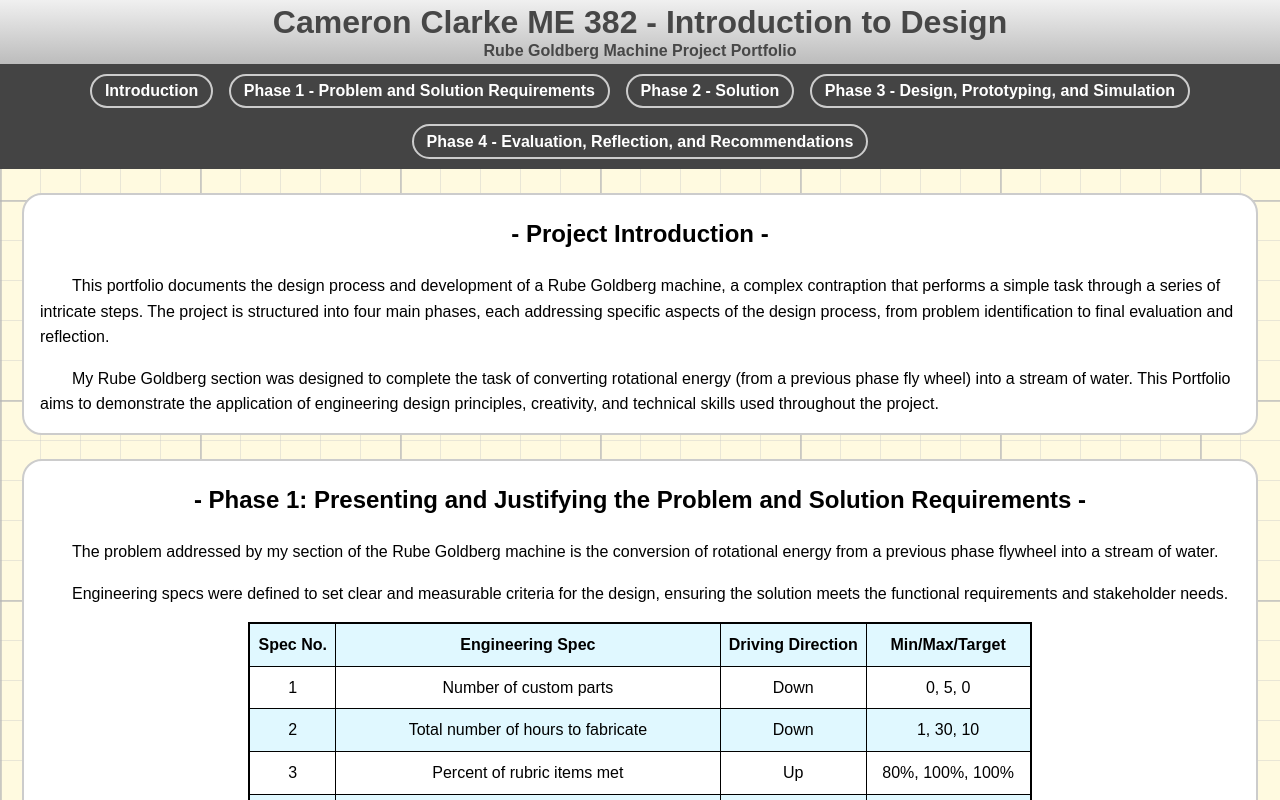
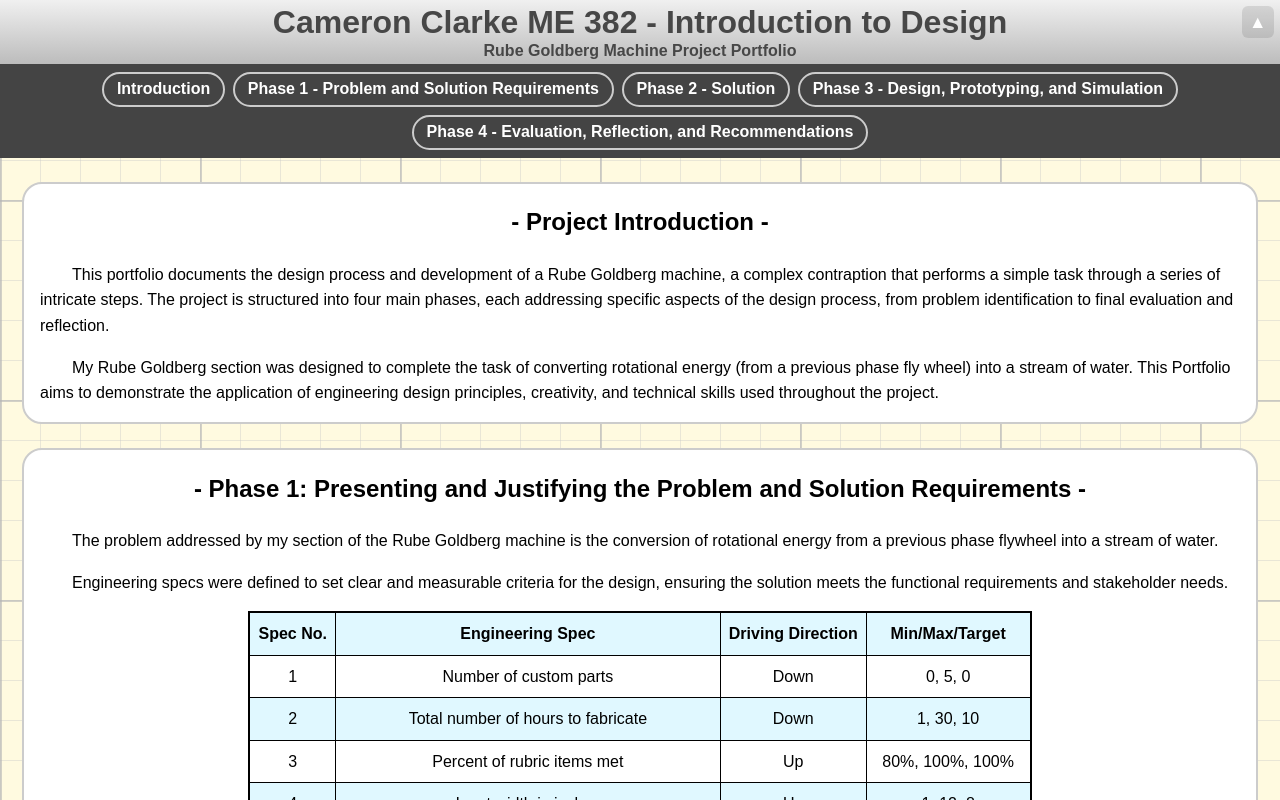
Before and after one commit to 55cameron55/ME382_Rube_Goldberg_Portfolio, a plain HTML site: page index.html in a window 1280 px wide. Shown: the top 800 px of the page. Drawn offline with Linux system fonts and the light colour scheme.

Commit message:
Fix HTML structure for phone viewing and added collapse/expand functionality
Finalized Section 1

```diff
--- a/index.html
+++ b/index.html
@@ -48,8 +48,8 @@
             display: flex;
             flex-wrap: wrap;
             justify-content: center;
-            gap: 1rem;
-            padding: 0.6rem 0.8rem;
+            gap: 0.5rem;
+            padding: 0.5rem 0.5rem;
         }
 
         nav a {
@@ -117,10 +117,35 @@
             background-color: #e0f8ff;
         }
 
+        .arrow-btn {
+            position: fixed;
+            top: 0.4rem;
+            right: 0.4rem;
+            z-index: 2000;
+            background: rgba(0, 0, 0, 0.1);
+            color: white;
+            border: none;
+            width: 32px;
+            height: 32px;
+            font-size: 1.1rem;
+            border-radius: 6px;
+            cursor: pointer;
+            display: flex;
+            align-items: center;
+            justify-content: center;
+        }
+
+        .arrow-btn:active {
+            transform: scale(0.92);
+        }
+
     </style>
 </head>
 
 <body>
+
+    <button id="collapseArrow" class="arrow-btn">▲</button>
+    <button id="expandArrow" class="arrow-btn" style="display:none;">▼</button>
 
     <div class="sticky-wrapper">
         <header>
@@ -149,105 +174,46 @@
     <section id="section1">
         <h2 style="text-align: center"><strong>- Phase 1: Presenting and Justifying the Problem and Solution Requirements -</strong></h2>
 
-        <!--
-        Element A: Presentation and justification of the problem (Module 1 and 2)
-            “The problem is clearly and objectively identified and defined with considerable depth, and it is well elaborated with specific detail; the justification of the problem highlights the concerns of many primary stakeholders and is based on comprehensive, timely, and consistently credible sources; it offers consistently objective detail from which multiple measurable design requirements can be determined.”
-
-        Element B: Documentation and analysis of products with similar functions (Module 2)
-            “Documentation of similar existing products that solve the problem and/or related problems is drawn from a wide array of clearly identified and consistently credible sources; the analysis of past and current products—including both strengths and shortcomings—is consistently clear, detailed, and supported by relevant data.”
-
-        Element C: Presentation and justification of solution design requirements (Module 3)
-            “Design requirements are listed and prioritized, and they are consistently clear and detailed; these design requirements presented are consistently objective, measurable, and they would be highly likely to lead to a tangible and viable solution to the problem identified; there is evidence that requirements represent the needs of, and have been validated by, many if not all primary stakeholder groups.”
-        -->
-
         <p style="text-indent: 2rem;">The problem addressed by my section of the Rube Goldberg machine is the conversion of rotational energy from a previous phase flywheel into a stream of water.</p>
 
         <p style="text-indent: 2rem;">Engineering specs were defined to set clear and measurable criteria for the design, ensuring the solution meets the functional requirements and stakeholder needs.</p>
 
         <table>
             <tr>
-                <th><strong>Spec No.</strong></th>
-                <th><strong>Engineering Spec</strong></th>
-                <th><strong>Driving Direction</strong></th>
-                <th><strong>Min/Max/Target</strong></th>
-            </tr>
+                <th><strong>Spec No.</strong></th>  <th><strong>Engineering Spec</strong></th>  <th><strong>Driving Direction</strong></th> <th><strong>Min/Max/Target</strong></th></tr>
 
             <tr>
-                <td>1</td>
-                <td>Number of custom parts</td>
-                <td>Down</td>
-                <td>0, 5, 0</td>
-            </tr>
+                <td>1</td>  <td>Number of custom parts</td> <td>Down</td> <td>0, 5, 0</td></tr>
 
             <tr>
-                <td>2</td>
-                <td>Total number of hours to fabricate</td>
-                <td>Down</td>
-                <td>1, 30, 10</td>
-            </tr>
+                <td>2</td>  <td>Total number of hours to fabricate</td> <td>Down</td> <td>1, 30, 10</td></tr>
 
             <tr>
-                <td>3</td>
-                <td>Percent of rubric items met</td>
-                <td>Up</td>
-                <td>80%, 100%, 100%</td>
-            </tr>
+                <td>3</td>  <td>Percent of rubric items met</td> <td>Up</td> <td>80%, 100%, 100%</td></tr>
 
             <tr>
-                <td>4</td>
-                <td>Input width in inches</td>
-                <td>Up</td>
-                <td>1, 12, 8</td>
-            </tr>
+                <td>4</td>  <td>Input width in inches</td>  <td>Up</td> <td>1, 12, 8</td></tr>
 
             <tr>
-                <td>5</td>
-                <td>Output width in inches</td>
-                <td>Down</td>
-                <td>1, 5, 2</td>
-            </tr>
+                <td>5</td>  <td>Output width in inches</td> <td>Down</td>   <td>1, 5, 2</td></tr>
 
              <tr>
-                <td>6</td>
-                <td>Total Cost of materials in USD</td>
-                <td>Down</td>
-                <td>10, 100, 20</td>
-            </tr>
+                <td>6</td>  <td>Total Cost of materials in USD</td> <td>Down</td>   <td>10, 100, 20</td></tr>
 
             <tr>
-                <td>7</td>
-                <td>Total number of pinch points</td>
-                <td>Down</td>
-                <td>0, 4, 0</td>
-            </tr>
+                <td>7</td>  <td>Total number of pinch points</td>   <td>Down</td>   <td>0, 4, 0</td></tr>
 
             <tr>
-                <td>8</td>
-                <td>Electrical current exposure in Amps</td>
-                <td>Down</td>
-                <td>0, 10, 5</td>
-            </tr>
+                <td>8</td>  <td>Electrical current exposure in Amps</td>    <td>Down</td>   <td>0, 10, 5</td></tr>
 
             <tr>
-                <td>9</td>
-                <td>Number of words in final report (Webpage)</td>
-                <td>Up</td>
-                <td>1,000, 10,000, 2,000</td>
-            </tr>
+                <td>9</td><td>Number of words in final report (Webpage)</td><td>Up</td><td>1,000, 10,000, 2,000</td></tr>
 
             <tr>
-                <td>10</td>
-                <td>Number of pictures/figures in final report (Webpage)</td>
-                <td>Up</td>
-                <td>3, 20, 5</td>
-            </tr>
+                <td>10</td><td>Number of pictures/figures in final report (Webpage)</td><td>Up</td><td>3, 20, 5</td></tr>
 
             <tr>
-                <td>11</td>
-                <td>Number of design iterations documented</td>
-                <td>Up</td>
-                <td>1, 10, 3</td>
-            </tr>
+                <td>11</td><td>Number of design iterations documented</td><td>Up</td><td>1, 10, 3</td></tr>
         </table>
 
         <p style="text-align: center; font-weight: bold; margin-top: 0;">
@@ -281,7 +247,14 @@
                 Figure 1: House of Quality
             </p>
 
-        <!-- Exisiting products-->
+        <p style="text-indent: 2rem;">Exisiting Rube Goldberg mechanisms can be compared and scored against our existing house of quality requirements. The following mechanisms were evaluated:</p>
+
+        <p><strong>Competing Products</strong><br>
+        A) Domino chain<br>
+        B) Ball and ramp<br>
+        C) Pulley system<br></p>
+
+        <p style="text-indent: 2rem;">These competing products (A though C) can be seen in the house of quality figure above. Each mechanism was graded on how it meets the requirements on a scale from 1 to 5. 1 meaning the mechanism does not meet the requirement at all, and 5 meaning the mechanism fully meets the requirement. It can bee seen that these standard products do not fufill our requirements, therefore we can proceed to design our own solution.</p>
 
     </section>
 
@@ -289,13 +262,13 @@
         <h2 style="text-align: center"><strong>- Phase 2: Generating and Analyzing an Original Solution -</strong></h2>
 
         <!--
-        Element D: Design for function (Module 3)
+        Element D: Design for function (Module 3) - functional decomposition diagram
             “The definitions of functions are accurate and use the prescribed taxonomy (or are more specific); the function structure has been iterated and is complete and correct, with all functional flows accurately represented and defined. The function structure includes multiple interior subfunctions, including at least one subfunction that converts an electrical energy input. No components are included anywhere in the function structure, enabling the student to design for function as opposed to being constrained to specific components to carry the function.”
 
-        Element E: Design concept generation, analysis, and selection (Module 4 and 5)
+        Element E: Design concept generation, analysis, and selection (Module 4 and 5) - Design concepts, pugh chart, final choice. initial math.
             “The process for generating and comparing possible design solutions was comprehensive, iterative, and consistently defensible, making a viable and well-justified design highly likely; the design solution ultimately chosen was well-justified and demonstrated attention to all design requirements; the plan of action has considerable merit and would easily support repetition and testing for effectiveness by others.”
 
-        Element F: Application of STEM principles and practices through analysis (Module 5)
+        Element F: Application of STEM principles and practices through analysis (Module 5) - classmate feedback.
             “The proposed solution is well-substantiated with STEM principles and practices applicable to all or nearly all design requirements and functional claims; there is substantial evidence that the application of those principles and practices by the student has been reviewed by two students in the class and an expert (course instructor, at time of homework assessment) and that those reviews provide confirmation (verification) or detail necessary to inform a corrective response.”
         -->
 
@@ -337,5 +310,23 @@
         <p>Cameron Clarke - ME 382 Introduction to Design - clarcame@oregonstate.edu</p>
     </footer>
 
+    <script>
+        const stickyWrapper = document.querySelector('.sticky-wrapper');
+        const collapseArrow = document.getElementById('collapseArrow');
+        const expandArrow = document.getElementById('expandArrow');
+
+        collapseArrow.addEventListener('click', () => {
+            stickyWrapper.style.display = "none";
+            collapseArrow.style.display = "none";
+            expandArrow.style.display = "flex";
+        });
+
+        expandArrow.addEventListener('click', () => {
+            stickyWrapper.style.display = "block";
+            expandArrow.style.display = "none";
+            collapseArrow.style.display = "flex";
+        });
+    </script>
+
 </body>
 </html>
```
